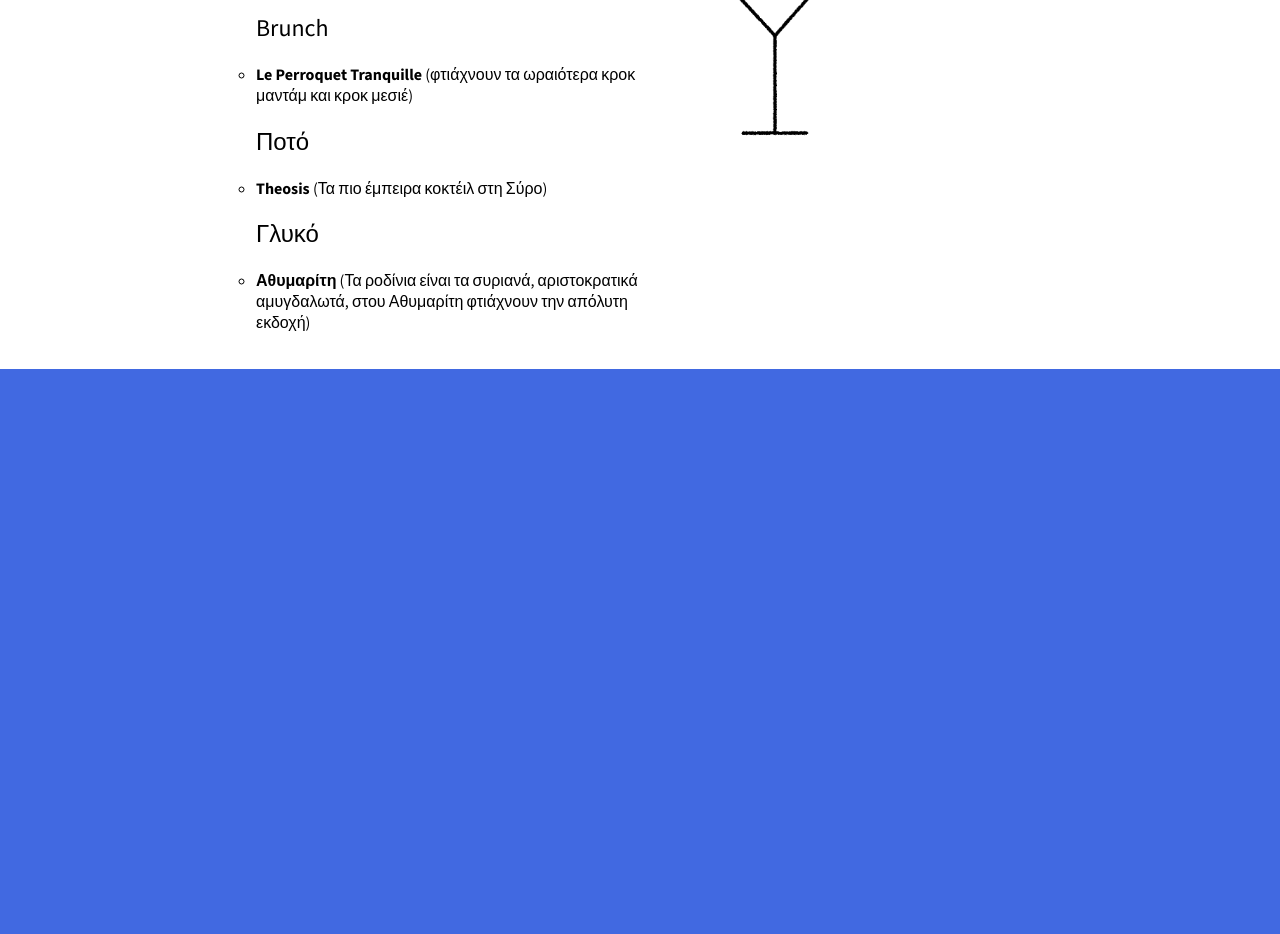
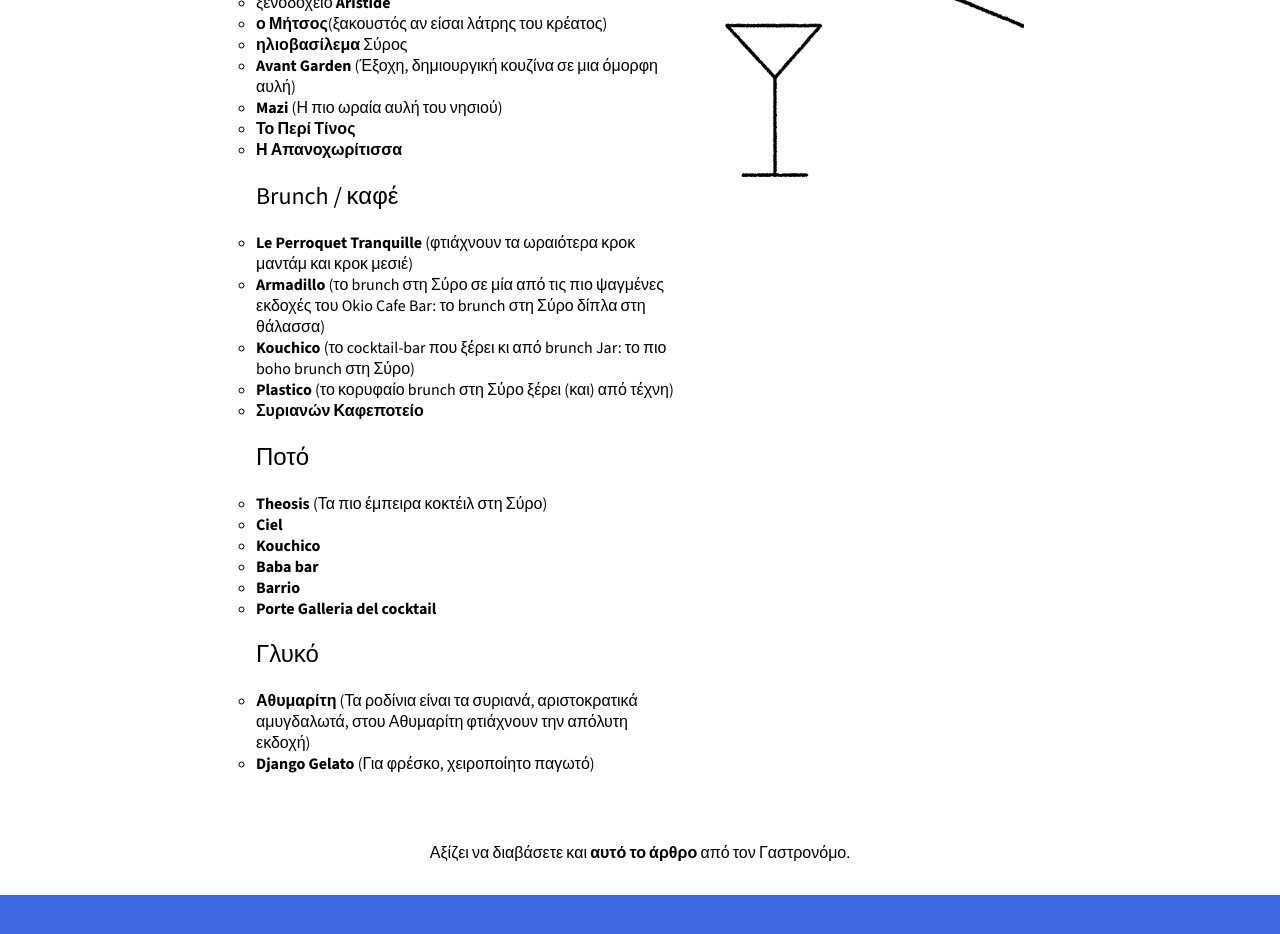
Before and after one commit to dodosiz/wedding-site, a Next.js app: page / in a window 1280 px wide. Shown: the part 4320-5254 px from the top of the page. Built offline with nearby package versions, Linux system fonts and the light colour scheme.

Commit message:
Food links

```diff
--- a/app/ui/sections/foodSection.tsx
+++ b/app/ui/sections/foodSection.tsx
@@ -36,11 +36,14 @@
       <div className={common.text_container}>
         <Header>Γευστικές περιηγήσεις</Header>
         <p>
-          Χαρακτηριστικό της Σύρου, όσον αφορά στο φαγητό, είναι το πικάντικο
-          τυρί Σα Μιχάλη, που παράγεται κυρίως στο ομώνυμο χωριό της Άνω Σύρου ,
-          στη βόρεια πλευρά του νησιού. Αν κάνετε τη βόλτα σας στα μικρά,
-          παραδοσιακά, ορεινά χωριουδάκια της περιοχής, θα ανακαλύψετε μέρη όπου
-          θα δοκιμάσετε πεντανόστιμο φαγητό!
+          Το πιο φημισμένο προϊόν του νησιού είναι το συριανό λουκούμι. Η τέχνη
+          της παρασκευής του έφτασε στη Σύρο με τους πρώτους πρόσφυγες από Χίο,
+          ενώ το έτερο συριανό προϊόν των λουκουμοποιών είναι η χαλβαδόπιτα που
+          παρασκευάζεται από θυμαρίσιο συριανό μέλι και φρεσκοψημένο αμύγδαλο. Η
+          Σύρος φημίζεται και για τα τυροκομικά της, όπως το περίφημο τυρί Σαν
+          Μιχάλη που ξεχωρίζει για τη μοναδική πικάντικη γεύση του. Στην οδό
+          Χίου θα βρείτε αρκετά μαγαζιά για να προμηθευτείτε παραδοσιακά
+          προϊόντα του νησιού.
         </p>
       </div>
       <div className={styles.suggestions_grid_container}>
@@ -63,7 +66,8 @@
                 target="_blank"
               >
                 Αλλού Γυαλού
-              </a>
+              </a>{" "}
+              (Σερβίρει πρωτότυπα πιάτα σε μια μεγάλη βεράντα πάνω στη θάλασσα)
             </li>
             <li>
               <a
@@ -107,6 +111,7 @@
               >
                 ο Μήτσος
               </a>
+              (ξακουστός αν είσαι λάτρης του κρέατος)
             </li>
             <li>
               <a
@@ -117,8 +122,42 @@
               </a>{" "}
               Σύρος
             </li>
+            <li>
+              <a
+                href="https://www.tripadvisor.com/Restaurant_Review-g616163-d12572083-Reviews-Avant_Garden-Hermoupolis_Syros_Cyclades_South_Aegean.html"
+                target="_blank"
+              >
+                Avant Garden
+              </a>{" "}
+              (Έξοχη, δημιουργική κουζίνα σε μια όμορφη αυλή)
+            </li>
+            <li>
+              <a
+                href="https://www.tripadvisor.com.gr/Restaurant_Review-g616163-d6851874-Reviews-Mazi-Hermoupolis_Syros_Cyclades_South_Aegean.html"
+                target="_blank"
+              >
+                Mazi
+              </a>{" "}
+              (Η πιο ωραία αυλή του νησιού)
+            </li>
+            <li>
+              <a
+                href="https://www.tripadvisor.com.gr/Restaurant_Review-g616163-d4507531-Reviews-Peri_Tinos-Hermoupolis_Syros_Cyclades_South_Aegean.html"
+                target="_blank"
+              >
+                Το Περί Τίνος
+              </a>
+            </li>
+            <li>
+              <a
+                href="https://www.tripadvisor.com.gr/Restaurant_Review-g3581255-d8294485-Reviews-Apanohoritissa-Ano_Siros_Syros_Cyclades_South_Aegean.html"
+                target="_blank"
+              >
+                Η Απανοχωρίτισσα
+              </a>
+            </li>
           </ul>
-          <h2>Brunch</h2>
+          <h2>Brunch / καφέ</h2>
           <ul>
             <li>
               <a
@@ -128,6 +167,43 @@
                 Le Perroquet Tranquille
               </a>{" "}
               (φτιάχνουν τα ωραιότερα κροκ μαντάμ και κροκ μεσιέ)
+            </li>
+            <li>
+              <a
+                href="https://www.tripadvisor.com.gr/Restaurant_Review-g616163-d20814947-Reviews-Armadillo_Coffee_brewery-Hermoupolis_Syros_Cyclades_South_Aegean.html"
+                target="_blank"
+              >
+                Armadillo
+              </a>{" "}
+              (το brunch στη Σύρο σε μία από τις πιο ψαγμένες εκδοχές του Okio
+              Cafe Bar: το brunch στη Σύρο δίπλα στη θάλασσα)
+            </li>
+            <li>
+              <a
+                href="https://www.tripadvisor.com.gr/Restaurant_Review-g616163-d4701521-Reviews-Kouchico-Hermoupolis_Syros_Cyclades_South_Aegean.html"
+                target="_blank"
+              >
+                Kouchico
+              </a>{" "}
+              (το cocktail-bar που ξέρει κι από brunch Jar: το πιο boho brunch
+              στη Σύρο)
+            </li>
+            <li>
+              <a
+                href="https://www.tripadvisor.com.gr/Restaurant_Review-g616163-d17404805-Reviews-Plastico-Hermoupolis_Syros_Cyclades_South_Aegean.html"
+                target="_blank"
+              >
+                Plastico
+              </a>{" "}
+              (το κορυφαίο brunch στη Σύρο ξέρει (και) από τέχνη)
+            </li>
+            <li>
+              <a
+                href="https://www.tripadvisor.com.gr/Restaurant_Review-g3581255-d12437862-Reviews-Syrianon_Kafepoteio-Ano_Siros_Syros_Cyclades_South_Aegean.html"
+                target="_blank"
+              >
+                Συριανών Καφεποτείο
+              </a>
             </li>
           </ul>
           <h2>Ποτό</h2>
@@ -140,6 +216,46 @@
                 Theosis
               </a>{" "}
               (Τα πιο έμπειρα κοκτέιλ στη Σύρο)
+            </li>
+            <li>
+              <a
+                href="https://www.tripadvisor.com.gr/Restaurant_Review-g189435-d17734098-Reviews-Ciel-Syros_Cyclades_South_Aegean.html"
+                target="_blank"
+              >
+                Ciel
+              </a>
+            </li>
+            <li>
+              <a
+                href="https://www.tripadvisor.com.gr/Restaurant_Review-g616163-d4701521-Reviews-Kouchico-Hermoupolis_Syros_Cyclades_South_Aegean.html"
+                target="_blank"
+              >
+                Kouchico
+              </a>
+            </li>
+            <li>
+              <a
+                href="https://www.tripadvisor.com.gr/Attraction_Review-g616163-d12854743-Reviews-Baba_Bar-Hermoupolis_Syros_Cyclades_South_Aegean.html"
+                target="_blank"
+              >
+                Baba bar
+              </a>
+            </li>
+            <li>
+              <a
+                href="https://www.tripadvisor.com.gr/Restaurant_Review-g15278394-d23993350-Reviews-Barrio-Ermoupoli_Syros_Cyclades_South_Aegean.html"
+                target="_blank"
+              >
+                Barrio
+              </a>
+            </li>
+            <li>
+              <a
+                href="https://www.tripadvisor.com/Restaurant_Review-g15278394-d20935934-Reviews-Porte_Galleria_Del_Cocktail-Ermoupoli_Syros_Cyclades_South_Aegean.html"
+                target="_blank"
+              >
+                Porte Galleria del cocktail
+              </a>
             </li>
           </ul>
           <h2>Γλυκό</h2>
@@ -154,6 +270,15 @@
               (Τα ροδίνια είναι τα συριανά, αριστοκρατικά αμυγδαλωτά, στου
               Αθυμαρίτη φτιάχνουν την απόλυτη εκδοχή)
             </li>
+            <li>
+              <a
+                href="https://www.tripadvisor.com.gr/Restaurant_Review-g616163-d5030866-Reviews-Django_Gelato-Hermoupolis_Syros_Cyclades_South_Aegean.html"
+                target="_blank"
+              >
+                Django Gelato
+              </a>{" "}
+              (Για φρέσκο, χειροποίητο παγωτό)
+            </li>
           </ul>
         </div>
         <div className={styles.side_gif}>
@@ -166,6 +291,18 @@
           />
         </div>
       </div>
+      <div className={common.text_container}>
+        <p>
+          Αξίζει να διαβάσετε και{" "}
+          <a
+            href="https://www.gastronomos.gr/exodos/syros-o-apolytos-odigos-me-ta-kalytera-estiatoria-mpar-zacharoplasteia/141524/?fbclid=IwAR0LcL8L1O4Qz3ItcVsbjDsE2qDmtE3IUExX4ThDz_VwTvyUQPFepgHnZfQ"
+            target="_blank"
+          >
+            αυτό το άρθρο
+          </a>{" "}
+          από τον Γαστρονόμο.
+        </p>
+      </div>
     </>
   );
 }
```
